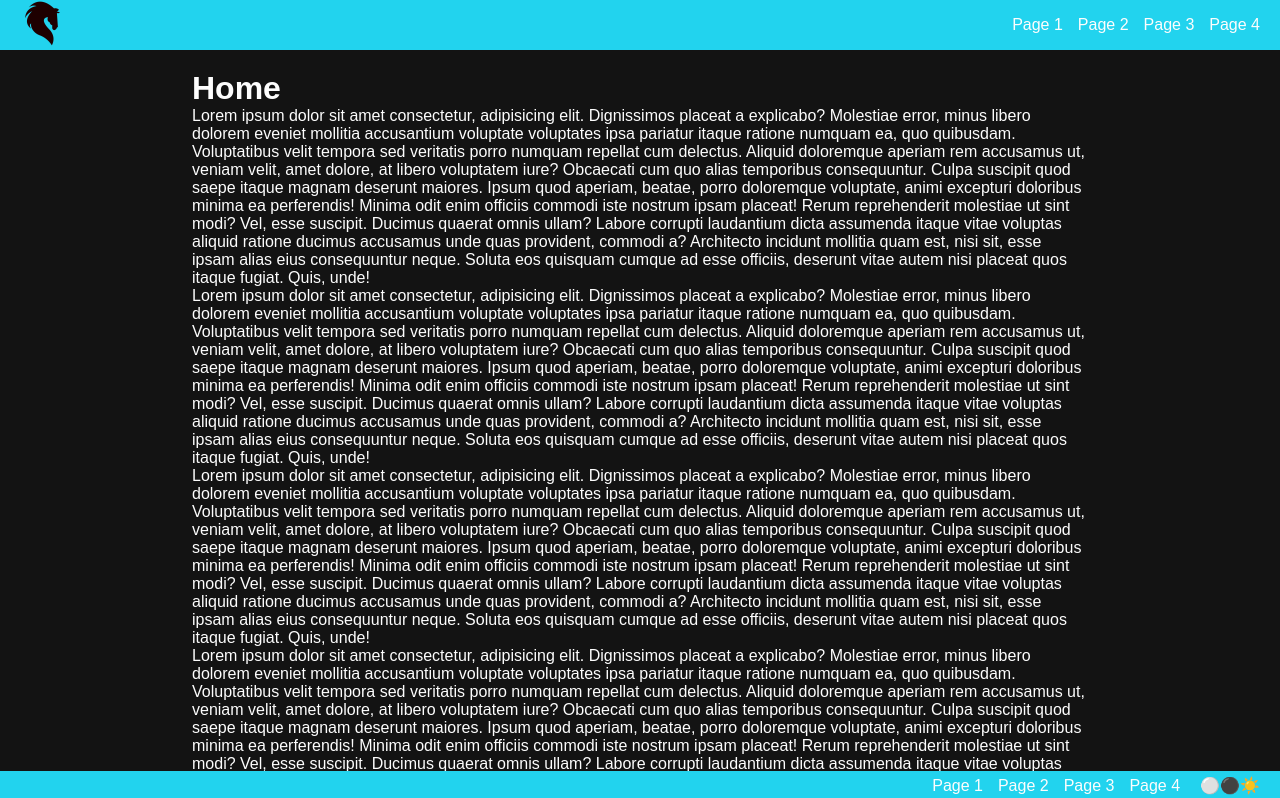
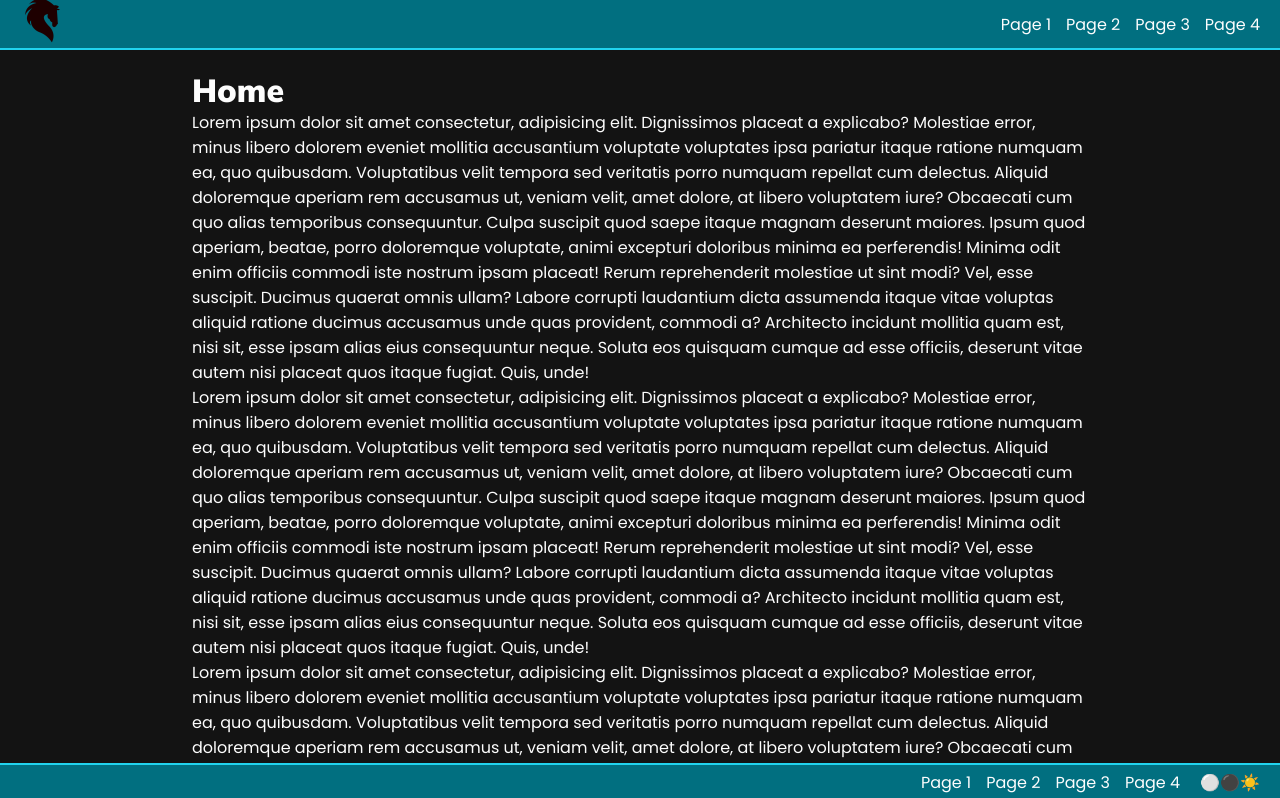
Before and after one commit to irenealcaine/template-navbar, a React (Create React App) app: page / in a window 1280 px wide. Shown: the top 798 px of the page. Built offline with nearby package versions, Linux system fonts and the light colour scheme.

Commit message:
Update 7 files

```diff
--- a/src/App.scss
+++ b/src/App.scss
@@ -1,5 +1,7 @@
+@import url('https://fonts.googleapis.com/css2?family=Mulish:wght@200;400;700;900&family=Poppins:wght@200;400;700;900&display=swap');
+
 * {
-  font-family: Arial, Helvetica, sans-serif;
+  font-family: 'Poppins', sans-serif;
   margin: 0;
   padding: 0;
   box-sizing: border-box;
@@ -13,3 +15,8 @@ a {
   text-decoration: none;
   color: inherit
 }
+
+h1, h2, h3, h4{
+  font-family: 'Mulish', sans-serif;
+  font-weight:900;
+}
--- a/src/Components/Footer/Footer.jsx
+++ b/src/Components/Footer/Footer.jsx
@@ -9,7 +9,7 @@ const Footer = () => {
   const { dispatch, darkMode } = useContext(DarkModeContext);
 
   return (
-    <nav className="footer">
+    <nav className={` footer ${darkMode ? "dark" : ""}`}>
       <ul className="footer-list">
 
         {navbarItems.map((navbarItem) => (
--- a/src/Components/Footer/Footer.scss
+++ b/src/Components/Footer/Footer.scss
@@ -2,6 +2,7 @@
 
 .footer {
   background-color: $blue;
+  border-top: 2px solid $dark-blue;
   display: flex;
   justify-content: flex-end;
   align-items: center;
@@ -16,6 +17,12 @@
   right: 0;
   left: 0;
   bottom: 0;
+
+  &.dark{
+    background-color: $dark-blue;
+    border-top: 2px solid $blue;
+    // color: $dark;
+  }
 
   .footer-list {
     display: flex;
--- a/src/Components/Header/Header.jsx
+++ b/src/Components/Header/Header.jsx
@@ -1,27 +1,30 @@
+import { useContext } from "react";
 import "./Header.scss";
 import logo from "../../Assets/Images/logo.png";
 import { Link, useLocation } from "react-router-dom"
 import { navbarItems } from "../../Utils/Constants";
 import { useState } from "react";
 import { AiOutlineMenu, AiOutlineClose } from "react-icons/ai";
+import { DarkModeContext } from "../../Context/darkModeContext";
 
 const Header = () => {
 
   const location = useLocation();
   const [isMenuOpen, setIsMenuOpen] = useState(false);
   const menuActiveClass = isMenuOpen ? "active" : "";
+  const { darkMode } = useContext(DarkModeContext);
 
   const toggleMenu = () => {
     setIsMenuOpen(!isMenuOpen);
   };
 
   return (
-    <nav className="header">
+    <nav className={`header ${darkMode ? "dark" : ""}`}>
       <Link to={"/"} onClick={() => setIsMenuOpen(false)}>
         <img src={logo} alt={"Logo"} className="logo" />
       </Link>
 
-      <ul className={`navigation ${menuActiveClass}`}>
+      <ul className={`navigation ${menuActiveClass} ${darkMode ? "dark" : ""}`}>
         {navbarItems.map((navbarItem) => (
           <li key={navbarItem.slug} onClick={() => setIsMenuOpen(false)}>
             <Link to={`/${navbarItem.slug}`} className={`navigation-item ${location.pathname === `/${navbarItem.slug}` && "active"}`} >
@@ -31,7 +34,7 @@ const Header = () => {
         ))}
       </ul>
 
-      <div className={`menu-toggle ${menuActiveClass}`} onClick={toggleMenu}>
+      <div className={`menu-toggle ${menuActiveClass} `} onClick={toggleMenu}>
         {isMenuOpen ? <AiOutlineClose /> : <AiOutlineMenu />}
       </div>
 
--- a/src/Components/Header/Header.scss
+++ b/src/Components/Header/Header.scss
@@ -2,6 +2,7 @@
 
 .header {
   background-color: $blue;
+  border-bottom: 2px solid $dark-blue;
   display: flex;
   justify-content: space-between;
   align-items: center;
@@ -16,6 +17,12 @@
   right: 0;
   left: 0;
   top: 0;
+
+  &.dark{
+    background-color: $dark-blue;
+    border-bottom: 2px solid $blue;
+    // color: $dark;
+  }
 
   .logo {
     height: calc($header-height - 5px);
@@ -58,10 +65,17 @@
         text-align: center;
         z-index: 10;
         background: $blue;
+        border: 2px solid $dark-blue;
         border-radius: 15px;
 
         // full width
         // left: 5px;
+
+          &.dark{
+            background-color: $dark-blue;
+            border: 2px solid $blue;
+            // color: $dark;
+          }
 
       }
     }
--- a/src/Variables.scss
+++ b/src/Variables.scss
@@ -1,5 +1,6 @@
 $light: #fdfdfd;
 $dark: #131313;
 $blue: #22d3ee;
+$dark-blue: #016f80;
 
 $header-height: 50px;
```
Also changed, not shown: 1 other file (tests, documents, lock files or other folders).
